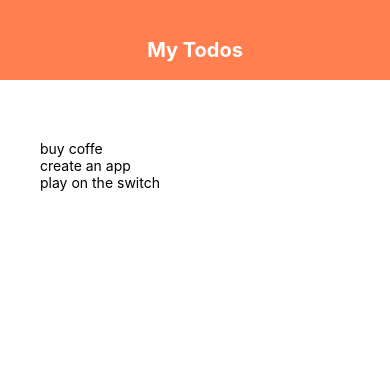
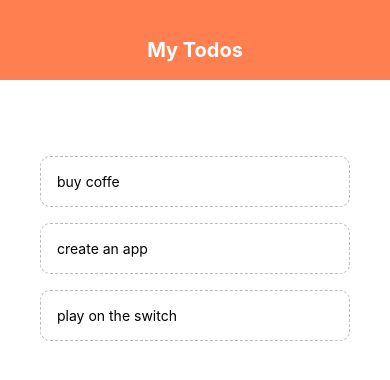
Before and after one commit to DanielSant/FilmesApp, a React Native app: screen / in a window 390 px wide. Shown: the top 380 px of the page. Built offline with nearby package versions, Linux system fonts and the light colour scheme.

Commit message:
Continuing todo App

```diff
--- a/App.js
+++ b/App.js
@@ -1,6 +1,7 @@
 import React, { useState } from 'react';
 import { StyleSheet, Text, View, FlatList } from 'react-native';
-import Header from './components/header'
+import Header from './components/header';
+import TodoItem from './components/todoItem';
 
 export default function App() {
   const [todos, setTodos] = useState([
@@ -8,6 +9,12 @@
     { text: 'create an app', key: '2' },
     { text: 'play on the switch', key: '3' },
   ]);
+
+  const pressHandler = (key) => {
+    setTodos((prevTodos) => {
+      return prevTodos.filter(todo => todo.key != key);
+    })
+  }
 
   return (
     <View style={styles.container}>
@@ -19,7 +26,7 @@
           <FlatList
             data={todos}
             renderItem={({ item }) => (
-              <Text>{item.text}</Text>
+              <TodoItem item={item} pressHandler={pressHandler} />
             )}
           />
         </View>
--- /dev/null
+++ b/components/todoItem.js
@@ -0,0 +1,21 @@
+import React from 'react';
+import { StyleSheet, Text, TouchableOpacity } from 'react-native';
+
+export default function TodoItem({ item, pressHandler }) {
+    return (
+        <TouchableOpacity onPress={() => pressHandler(item.key)}>
+            <Text style={styles.item}>{item.text}</Text>
+        </TouchableOpacity>
+    )
+}
+
+const styles = StyleSheet.create({
+    item: {
+        padding: 16,
+        marginTop: 16,
+        borderColor: '#bbb',
+        borderWidth: 1,
+        borderStyle: 'dashed',
+        borderRadius: 10
+    },
+});
```
